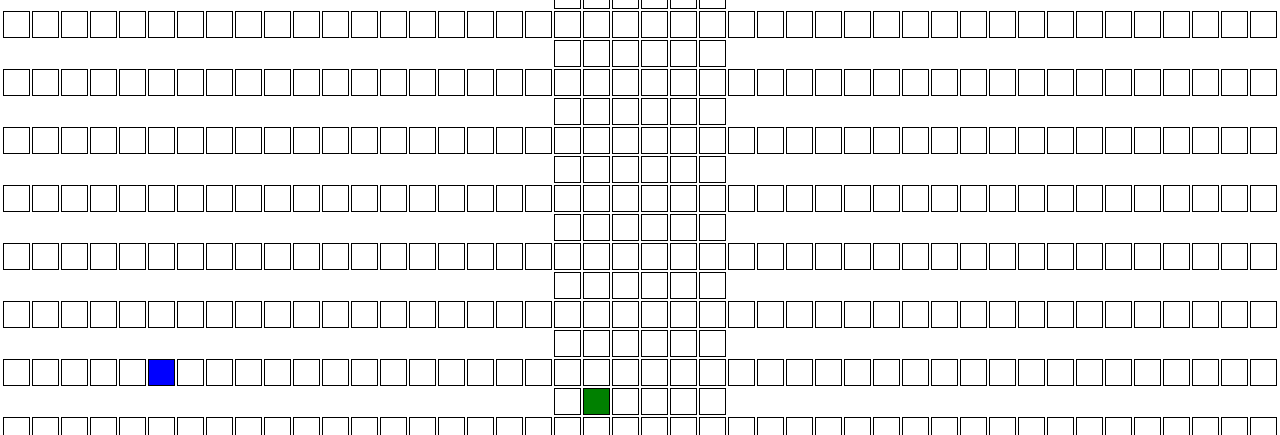
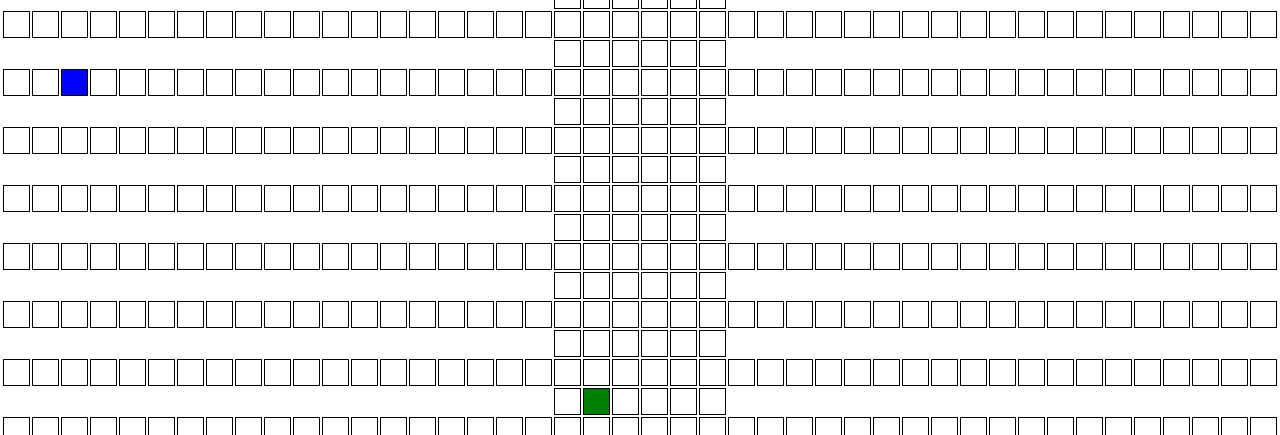
Before and after one commit to dlevytskyi/path-finder, a React (Create React App) app: page / in a window 1280 px wide. Shown: the part 342-777 px from the top of the page. Built offline with nearby package versions, Linux system fonts and the light colour scheme.

Commit message:
Added shortpath visualisation

```diff
--- a/src/Algorithms/AStar.js
+++ b/src/Algorithms/AStar.js
@@ -12,8 +12,7 @@ export function aStart(nodes, startNode, finishNode) {
     }
     let currentNode = openList[lowInd];
     if (currentNode.row === finishNode.row && currentNode.col === finishNode.col) {
-      console.log(currentNode);
-      return 'PATH FOUND!';
+      return pathTo(currentNode);
     }
     openList.splice(lowInd, 1);
     closedList.push(currentNode);
@@ -61,17 +60,12 @@ const getNeighbors = (currentNode, nodes) => {
 const manhattanDistance = (nodeA, nodeB) => Math.abs(nodeB.col - nodeA.col) + Math.abs(nodeB.row - nodeA.row);
 
 const pathTo = (node) => {
-  let currentNode = node;
   let path = [];
-  console.log(currentNode)
-  return false;
-  // while (currentNode.parent) {
-
-  //   path.unshift(currentNode);
-  //   currentNode = node.parent;
-  //   console.log('pathTo currentnode', currentNode);
-  // }
-  // return path;
+  while (node.parent) {
+    path.unshift(node);
+    node = node.parent;
+  }
+  return path;
 }
 
 const nodeExistInList = (list, nodeToFound) => {
--- a/src/Components/PathFinder/Node/Node.jsx
+++ b/src/Components/PathFinder/Node/Node.jsx
@@ -15,8 +15,12 @@ export default class Node extends Component {
   }
 
   render() {
-    const { isStart, isFinish } = this.props;
-    const className = isStart ? 'node-start' : isFinish ? 'node-finish' : '';
+    const { isStart, isFinish, isShortPathEl } = this.props;
+    if (isShortPathEl) console.log('TRUE!');
+
+    const shortPathElClass = isShortPathEl ? 'short-path' : ''
+    let className = isStart ? 'node-start' : isFinish ? 'node-finish' : '';
+    className = `${shortPathElClass} ${className}`;
     return (
       <div className={`node ${className}`}></div>
     )
--- a/src/Components/PathFinder/Node/Node.scss
+++ b/src/Components/PathFinder/Node/Node.scss
@@ -7,9 +7,13 @@
 }
 
 .node-start {
-  background-color: blue;
+  background-color: blue !important;
 }
 
 .node-finish {
-  background-color: green;
+  background-color: green !important;
 }
+
+.short-path {
+  background-color: violet;
+}
--- a/src/Components/PathFinder/PathFinder.jsx
+++ b/src/Components/PathFinder/PathFinder.jsx
@@ -21,7 +21,7 @@ export default class PathFinder extends Component {
         const currentNode = {
           col,
           row,
-          isStart: row === 10 && col === 5,
+          isStart: row === 5 && col === 2,
           isFinish: row === 10 && col === 45
         }
         startNode = currentNode.isStart ? currentNode : startNode;
@@ -33,33 +33,48 @@ export default class PathFinder extends Component {
     this.setState({ nodes, startNode, finishNode })
   }
 
+  animateShortestPath(path) {
+    for (let i = 0; i < path.length; i++) {
+      setTimeout(() => {
+        const node = path[i];
+        const newGrid = this.state.nodes.slice();
+        let newNode = {
+          ...node,
+          isShortPathEl: true
+        }
+        newGrid[newNode.row][newNode.col] = newNode;
+        this.setState({ nodes: newGrid })
+      }, 50 * i);
+    }
+  }
+
+  findPath() {
+    const { nodes, startNode, finishNode } = this.state;
+    let path = aStart(nodes, startNode, finishNode);
+    if (path && path.length > 0) {
+      this.animateShortestPath(path);
+    }
+  }
+
   render() {
-    const findPath = () => {
-      const { nodes, startNode, finishNode } = this.state;
-      let path = aStart(nodes, startNode, finishNode);
-      if (path) {
-        console.log('Path was found');
-        console.log(path);
-      }
-    }
-
     const { nodes } = this.state;
 
     return (
       <div className="grid">
         PathFinder
-        <button onClick={findPath}>Find Path</button>
+        <button onClick={() => { this.findPath() }}>Find Path</button>
         {nodes.map((row, rowIdx) => {
           return <div key={rowIdx}>
             {row.map((node, nodeIdx) => {
-              const { isStart, isFinish, col, row } = node;
+              const { isStart, isFinish, col, row, isShortPathEl } = node;
               return (
                 <Node
                   key={nodeIdx}
                   isStart={isStart}
                   isFinish={isFinish}
                   col={col}
-                  row={row}>
+                  row={row}
+                  isShortPathEl={isShortPathEl}>
                 </Node>
               );
             })}
```
